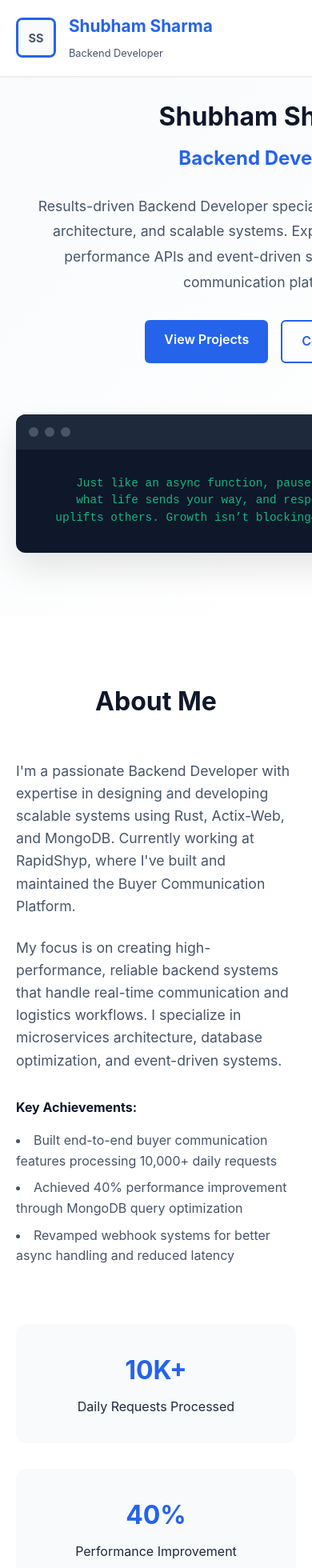
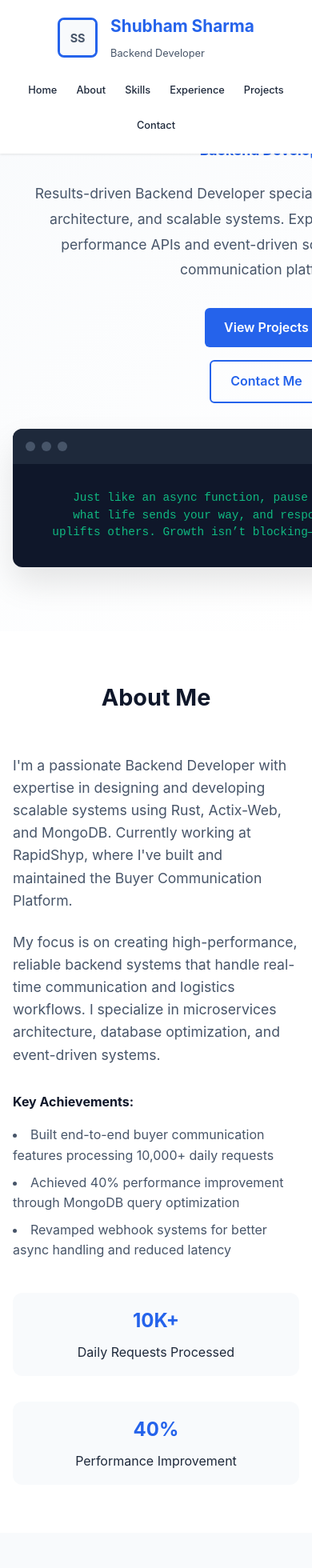
Before and after one commit to shubham2828-RAM/portfolio_frontend, a React (Create React App) app: page / in a window 390 px wide. Shown: the top 1960 px of the page at 80% size. Built offline with nearby package versions, Linux system fonts and the light colour scheme.

Commit message:
Make phone responsive

```diff
--- a/public/index.html
+++ b/public/index.html
@@ -3,41 +3,29 @@
   <head>
     <meta charset="utf-8" />
     <link rel="icon" href="%PUBLIC_URL%/favicon.ico" />
-    <meta name="viewport" content="width=device-width, initial-scale=1" />
+    <meta name="viewport" content="width=device-width, initial-scale=1.0" />
     <meta name="theme-color" content="#000000" />
     <meta
       name="description"
-      content="Web site created using create-react-app"
+      content="Personal portfolio of Shubham Sharma - Backend Developer specializing in Rust, microservices, and scalable systems"
     />
     <link rel="apple-touch-icon" href="%PUBLIC_URL%/logo192.png" />
-    <!--
-      manifest.json provides metadata used when your web app is installed on a
-      user's mobile device or desktop. See https://developers.google.com/web/fundamentals/web-app-manifest/
-    -->
     <link rel="manifest" href="%PUBLIC_URL%/manifest.json" />
-    <!--
-      Notice the use of %PUBLIC_URL% in the tags above.
-      It will be replaced with the URL of the `public` folder during the build.
-      Only files inside the `public` folder can be referenced from the HTML.
 
-      Unlike "/favicon.ico" or "favicon.ico", "%PUBLIC_URL%/favicon.ico" will
-      work correctly both with client-side routing and a non-root public URL.
-      Learn how to configure a non-root public URL by running `npm run build`.
-    -->
-    <title>React App</title>
+    <!-- SEO and Social Media Meta Tags -->
+    <meta name="keywords" content="Shubham Sharma, Backend Developer, Rust, MongoDB, Microservices, Portfolio" />
+    <meta name="author" content="Shubham Sharma" />
+
+    <!-- Open Graph Meta Tags for Social Sharing -->
+    <meta property="og:title" content="Shubham Sharma - Backend Developer Portfolio" />
+    <meta property="og:description" content="Results-driven Backend Developer specializing in Rust, microservices, and scalable systems" />
+    <meta property="og:type" content="website" />
+    <meta property="og:url" content="https://shubham2828-ram.github.io/portfolio_frontend" />
+
+    <title>Shubham Sharma - Backend Developer Portfolio</title>
   </head>
   <body>
     <noscript>You need to enable JavaScript to run this app.</noscript>
     <div id="root"></div>
-    <!--
-      This HTML file is a template.
-      If you open it directly in the browser, you will see an empty page.
-
-      You can add webfonts, meta tags, or analytics to this file.
-      The build step will place the bundled scripts into the <body> tag.
-
-      To begin the development, run `npm start` or `yarn start`.
-      To create a production bundle, use `npm run build` or `yarn build`.
-    -->
   </body>
 </html>
--- a/src/App.css
+++ b/src/App.css
@@ -633,3 +633,144 @@ section {
     font-size: 0.8rem;
   }
 }
+/* Mobile Responsive Styles */
+@media (max-width: 768px) {
+  /* Header adjustments */
+  .header .container {
+    flex-direction: column;
+    gap: 1rem;
+    padding: 1rem;
+  }
+
+  .nav {
+    display: flex;
+    flex-wrap: wrap;
+    justify-content: center;
+    gap: 1rem;
+  }
+
+  .nav a {
+    margin: 0;
+    font-size: 0.9rem;
+  }
+
+  /* Hero section */
+  .hero .container {
+    grid-template-columns: 1fr;
+    text-align: center;
+    gap: 2rem;
+  }
+
+  .hero h1 {
+    font-size: 2rem;
+  }
+
+  .hero h2 {
+    font-size: 1.2rem;
+  }
+
+  .hero-buttons {
+    flex-direction: column;
+    align-items: center;
+  }
+
+  /* About section */
+  .about-content {
+    grid-template-columns: 1fr;
+    gap: 2rem;
+  }
+
+  .about-stats {
+    flex-direction: row;
+    justify-content: space-around;
+  }
+
+  .stat {
+    padding: 1rem;
+  }
+
+  .stat h3 {
+    font-size: 1.5rem;
+  }
+
+  /* Skills section */
+  .skills-grid {
+    grid-template-columns: 1fr;
+  }
+
+  .competencies-grid {
+    grid-template-columns: 1fr;
+  }
+
+  /* Experience section */
+  .timeline-item {
+    flex-direction: column;
+  }
+
+  .timeline-marker {
+    margin-right: 0;
+    margin-bottom: 1rem;
+  }
+
+  /* Projects section */
+  .projects-grid {
+    grid-template-columns: 1fr;
+  }
+
+  .project-card {
+    padding: 1.5rem;
+  }
+
+  /* Contact section */
+  .contact-item {
+    flex-direction: column;
+    align-items: center;
+    text-align: center;
+    gap: 0.5rem;
+  }
+
+  .contact-label {
+    min-width: auto;
+  }
+
+  /* Section padding */
+  section {
+    padding: 60px 0;
+  }
+
+  .section-title {
+    font-size: 2rem;
+  }
+
+  .container {
+    padding: 0 1rem;
+  }
+}
+
+@media (max-width: 480px) {
+  /* Extra small devices */
+  .hero h1 {
+    font-size: 1.8rem;
+  }
+
+  .hero h2 {
+    font-size: 1.1rem;
+  }
+
+  .section-title {
+    font-size: 1.8rem;
+  }
+
+  .about-stats {
+    flex-direction: column;
+  }
+
+  .nav {
+    gap: 0.5rem;
+  }
+
+  .nav a {
+    font-size: 0.8rem;
+    padding: 0.5rem;
+  }
+}
```
Also changed, not shown: package.json (+4 -4 lines), 1 other file (tests, documents, lock files or other folders).
